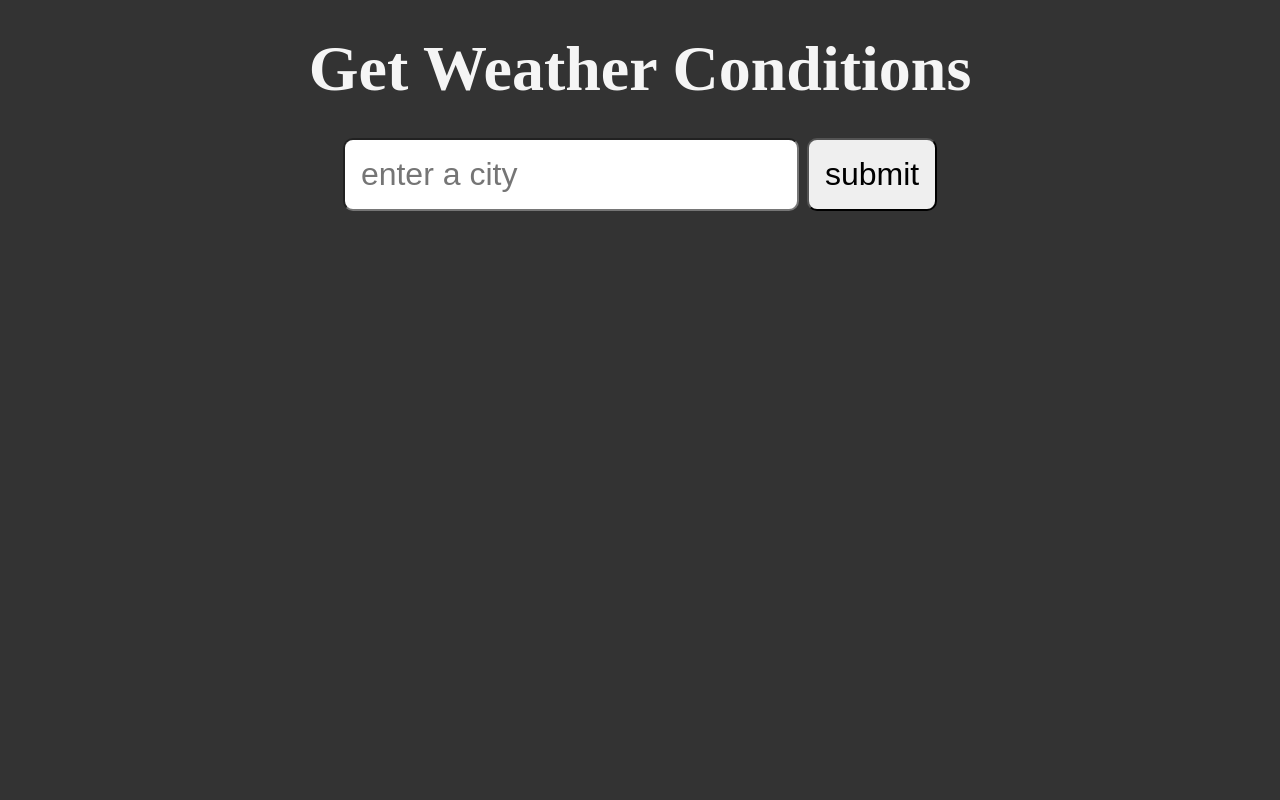
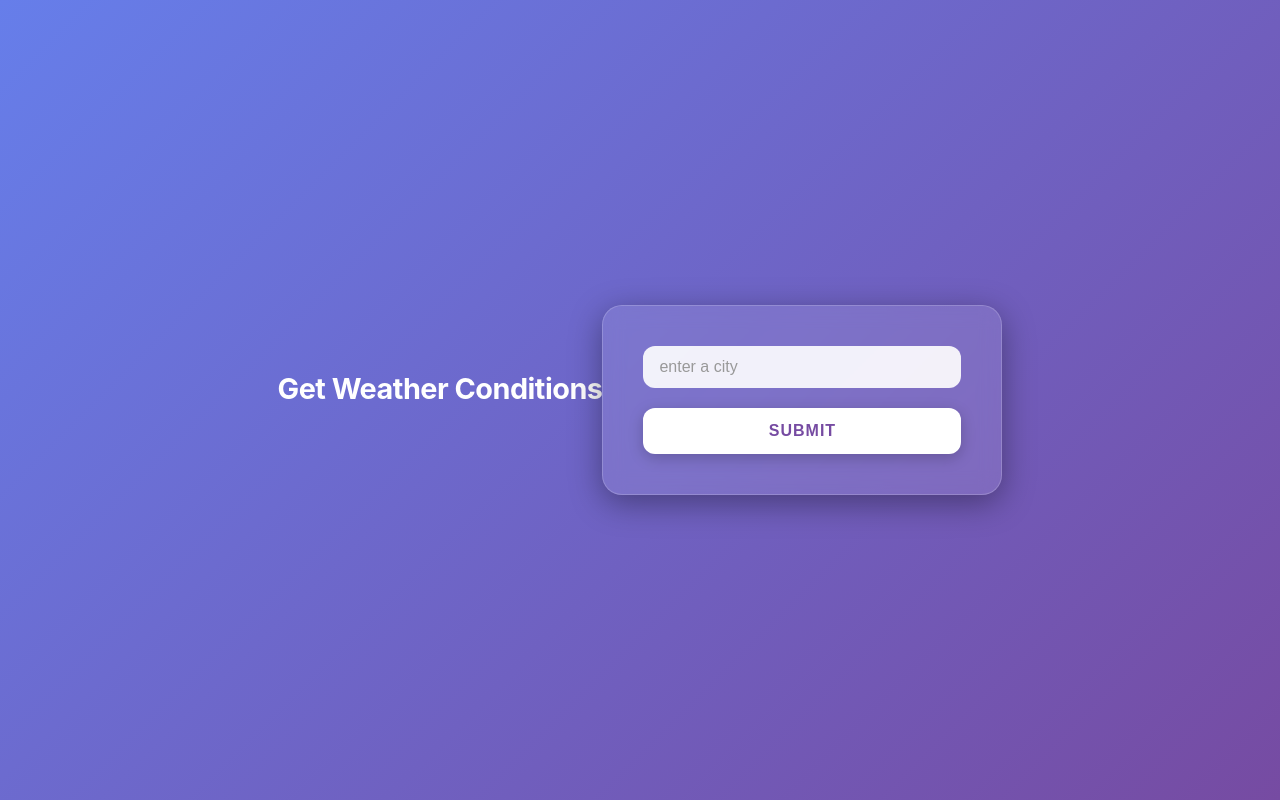
Before and after one commit to Davidmoc856/python-weather, a Flask app: page / in a window 1280 px wide. Run offline with Flask 3, Linux system fonts and the light colour scheme; parts of the project's set-up code (start-up, migrations or seed data) failed here and were passed over.

Commit message:
Mordern UI update

```diff
--- a/static/styles/style.css
+++ b/static/styles/style.css
@@ -3,22 +3,92 @@
     padding: 0;
     box-sizing: border-box;
 }
+/* Apply a smooth, modern font and background gradient */
+body {
+    margin: 0;
+    padding: 0;
+    display: flex;
+    justify-content: center;
+    align-items: center;
+    min-height: 100vh;
+    font-family: 'Inter', -apple-system, BlinkMacSystemFont, "Segoe UI", Roboto, sans-serif;
+    background: linear-gradient(135deg, #667eea 0%, #764ba2 100%); /* Sophisticated Purple/Blue Gradient */
+    color: #fff;
+}
 
- body {
-    padding: 2rem;
-    background-color: #333;
-    color: whitesmoke;
-    min-height: 100vh;
-    display: flex;
-    flex-direction: column;
-    align-items: center;
-    gap: 2rem;
-    font-size: 2rem;
+/* Container for your content */
+/* If your HTML has a container div, this applies there. If not, it styles the body content */
+form {
+    background: rgba(255, 255, 255, 0.1); /* Glassmorphism effect */
+    backdrop-filter: blur(10px);
+    padding: 2.5rem;
+    border-radius: 20px;
+    box-shadow: 0 8px 32px 0 rgba(0, 0, 0, 0.37);
+    border: 1px solid rgba(255, 255, 255, 0.18);
+    width: 90%;
+    max-width: 400px;
+    text-align: center;
+}
 
- }
+/* The Heading: "Get Weather Conditions" */
+h1 {
+    font-size: 1.8rem;
+    font-weight: 700;
+    margin-bottom: 1.5rem;
+    letter-spacing: -0.5px;
+}
 
-input, button{
-    font-size: 2rem;
-    padding: 1rem;
-    border-radius: 10px;
+/* The Input Field */
+input[type="text"],
+input[name="city"] {
+    width: 100%;
+    padding: 12px 16px;
+    margin-bottom: 1.2rem;
+    border: none;
+    border-radius: 12px;
+    background: rgba(255, 255, 255, 0.9);
+    font-size: 1rem;
+    color: #333;
+    box-sizing: border-box; /* Ensures padding doesn't break width */
+    transition: all 0.3s ease;
+    outline: none;
 }
+
+input:focus {
+    box-shadow: 0 0 0 4px rgba(255, 255, 255, 0.2);
+    transform: translateY(-2px);
+}
+
+/* The Submit Button */
+button,
+input[type="submit"] {
+    width: 100%;
+    padding: 14px;
+    border: none;
+    border-radius: 12px;
+    background: #ffffff;
+    color: #764ba2; /* Matches the gradient */
+    font-size: 1rem;
+    font-weight: 600;
+    text-transform: uppercase;
+    letter-spacing: 1px;
+    cursor: pointer;
+    transition: all 0.3s ease;
+    box-shadow: 0 4px 15px rgba(0, 0, 0, 0.2);
+}
+
+button:hover {
+    background: #f0f0f0;
+    transform: translateY(-2px);
+    box-shadow: 0 6px 20px rgba(0, 0, 0, 0.3);
+}
+
+button:active {
+    transform: translateY(0);
+}
+
+/* Placeholder color styling */
+::placeholder {
+    color: #999;
+    opacity: 1;
+}
```
